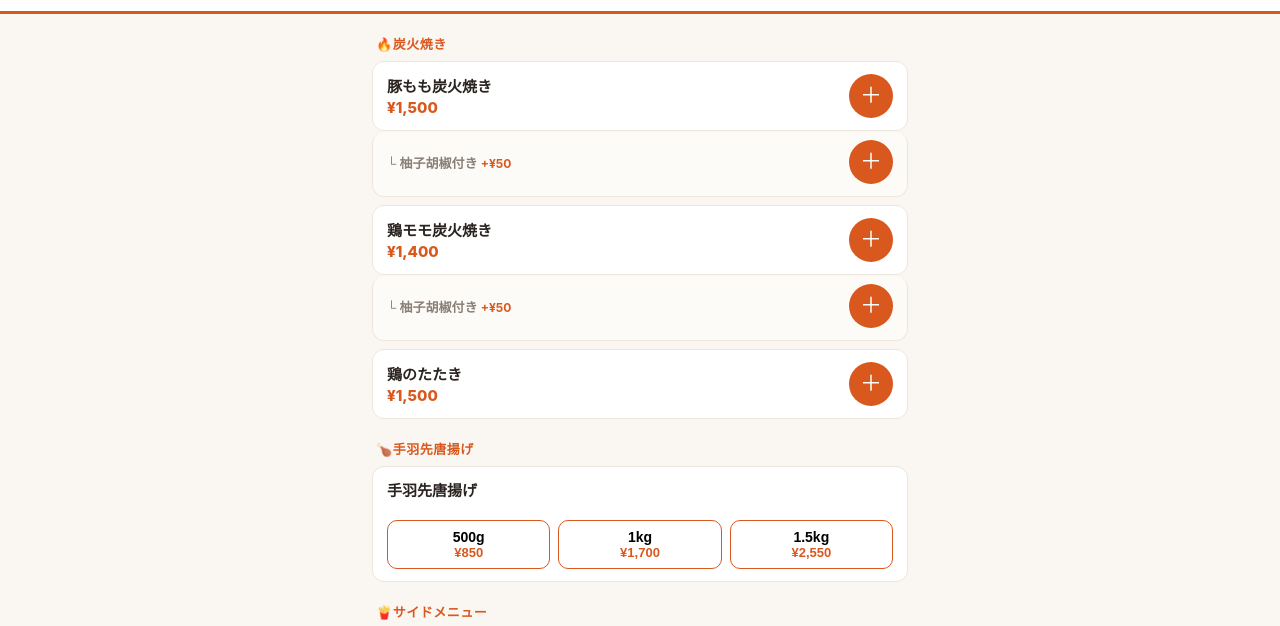
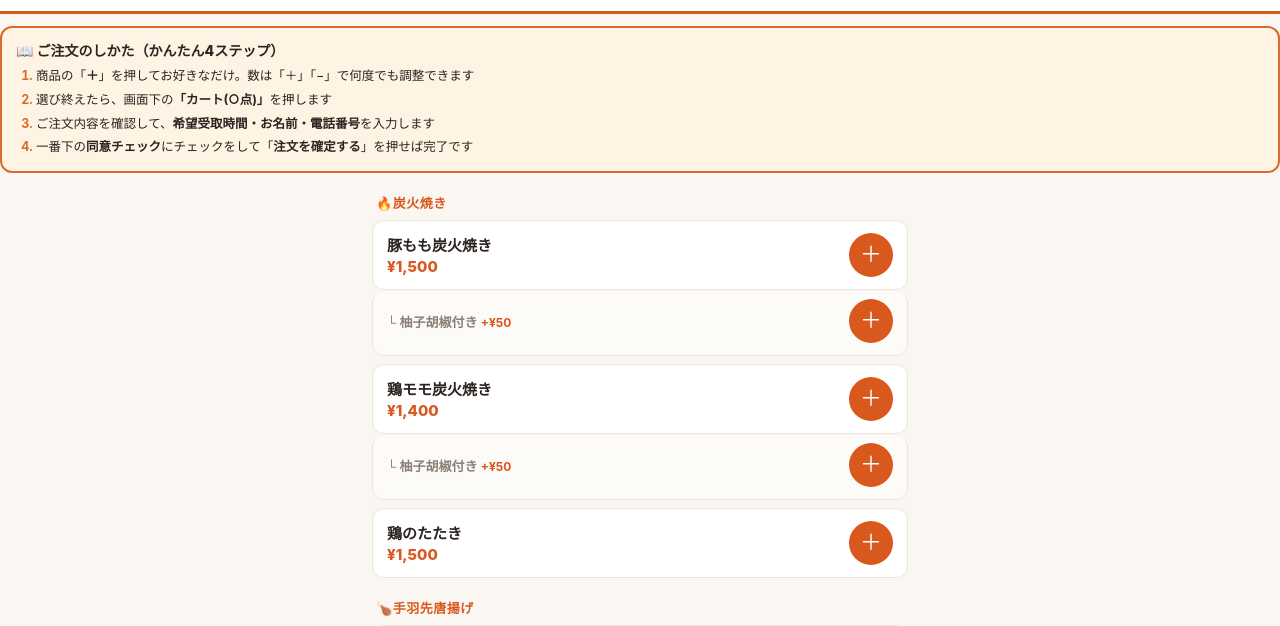
Before and after one commit to sushihut35-code/toriton-takeout, a plain HTML site: page index.html in a window 1280 px wide. Shown: the part 103-729 px from the top of the page. Drawn offline with nearby package versions, Linux system fonts and the light colour scheme; no server answers.

Commit message:
高齢者向けに注文フォームとガイドのステップ説明を詳しく化
Co-Authored-By: Claude Code <noreply@anthropic.com>

```diff
--- a/css/style.css
+++ b/css/style.css
@@ -366,6 +366,32 @@ body {
   line-height: 1.5;
 }
 
+/* ── ご注文のしかた(かんたん4ステップ) ── */
+.howto {
+  margin: 12px auto 0;
+  padding: 12px 14px;
+  background: #fff4e3;
+  border: 2px solid #d96c2c;
+  border-radius: 12px;
+}
+.howto__title {
+  font-size: 14px;
+  font-weight: 800;
+  color: var(--ink);
+  margin-bottom: 4px;
+}
+.howto__steps {
+  margin: 0;
+  padding-left: 20px;
+  font-size: 12.5px;
+  line-height: 1.9;
+  color: var(--ink);
+}
+.howto__steps li::marker {
+  color: #d96c2c;
+  font-weight: 700;
+}
+
 /* ── 時間調整へのお同意 ── */
 .consent {
   display: flex;
--- a/index.html
+++ b/index.html
@@ -4,13 +4,23 @@
 <meta charset="UTF-8">
 <meta name="viewport" content="width=device-width, initial-scale=1.0, viewport-fit=cover">
 <title>鳥とん 持ち帰り注文</title>
-<link rel="stylesheet" href="css/style.css?v=8">
+<link rel="stylesheet" href="css/style.css?v=9">
 </head>
 <body>
 <header class="header">
   <div class="header__logo">炭火焼 鳥とん</div>
   <div class="header__sub">持ち帰り注文フォーム</div>
 </header>
+
+<section class="howto">
+  <div class="howto__title">📖 ご注文のしかた（かんたん4ステップ）</div>
+  <ol class="howto__steps">
+    <li>商品の「<b>＋</b>」を押してお好きなだけ。数は「＋」「−」で何度でも調整できます</li>
+    <li>選び終えたら、画面下の<b>「カート(○点)」</b>を押します</li>
+    <li>ご注文内容を確認して、<b>希望受取時間・お名前・電話番号</b>を入力します</li>
+    <li>一番下の<b>同意チェック</b>にチェックをして「<b>注文を確定する</b>」を押せば完了です</li>
+  </ol>
+</section>
 
 <main id="menu-area" class="wrap">
   <!-- メニューは app.js が描画する -->
```
Also changed, not shown: guide.html (+5 -5 lines).
